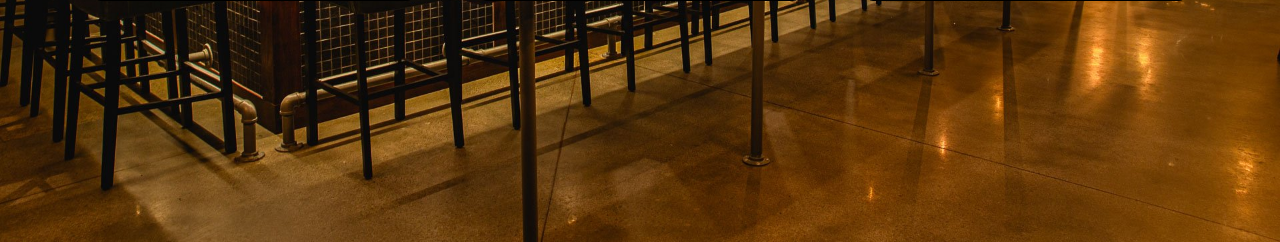
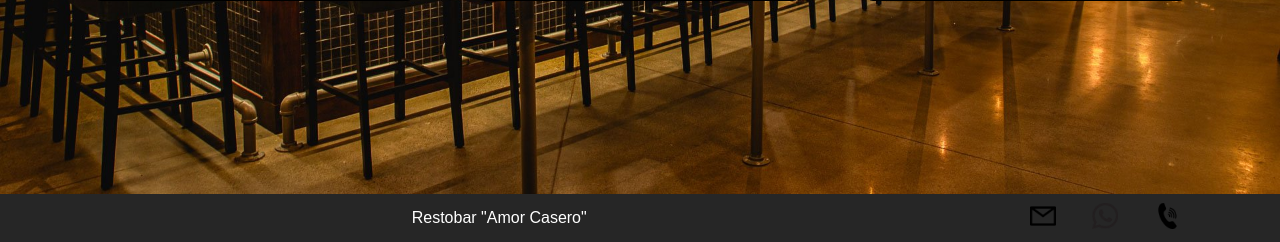
Before and after one commit to Fatatouille/Diego, a PHP site: page / in a window 1280 px wide. Shown: the part 558-800 px from the top of the page. Run offline with PHP 8.4, Linux system fonts and the light colour scheme.

Commit message:
Footer hecho

```diff
--- a/css/main.css
+++ b/css/main.css
@@ -47,3 +47,27 @@ li{
     padding:1em;
     cursor: pointer;
 }
+
+footer{
+    position: fixed;
+    bottom:0;
+    width: 100%;
+    background: #262626;
+    color:#fff;
+    display: flex;
+    flex-direction: row;
+    align-items: center;
+    height: 3em;
+}
+.pie{
+    width: 80%;
+    text-align: center;
+}
+.contactos{
+    width:20%;
+    padding:1em;
+}
+.contactos img{
+    width: 1.6em;
+    margin:1em;
+}
--- a/index.html
+++ b/index.html
@@ -47,5 +47,13 @@
             </div>
         </div>
     </main>
+    <footer>
+        <div class="pie">Restobar "Amor Casero"</div>
+        <div class="contactos">
+            <img src="img/correoLogo.png" alt="Nuestro correo" title="Nuestro correo">
+            <img src="img/wspLogo.png" alt="Nuestro Whatsapp" title="Nuestro Whatsapp">
+            <img src="img/llamadaLogo.png" alt="Nuestro numero" title="Nuestro numero">
+        </div>
+    </footer>
 </body>
 </html>
```
